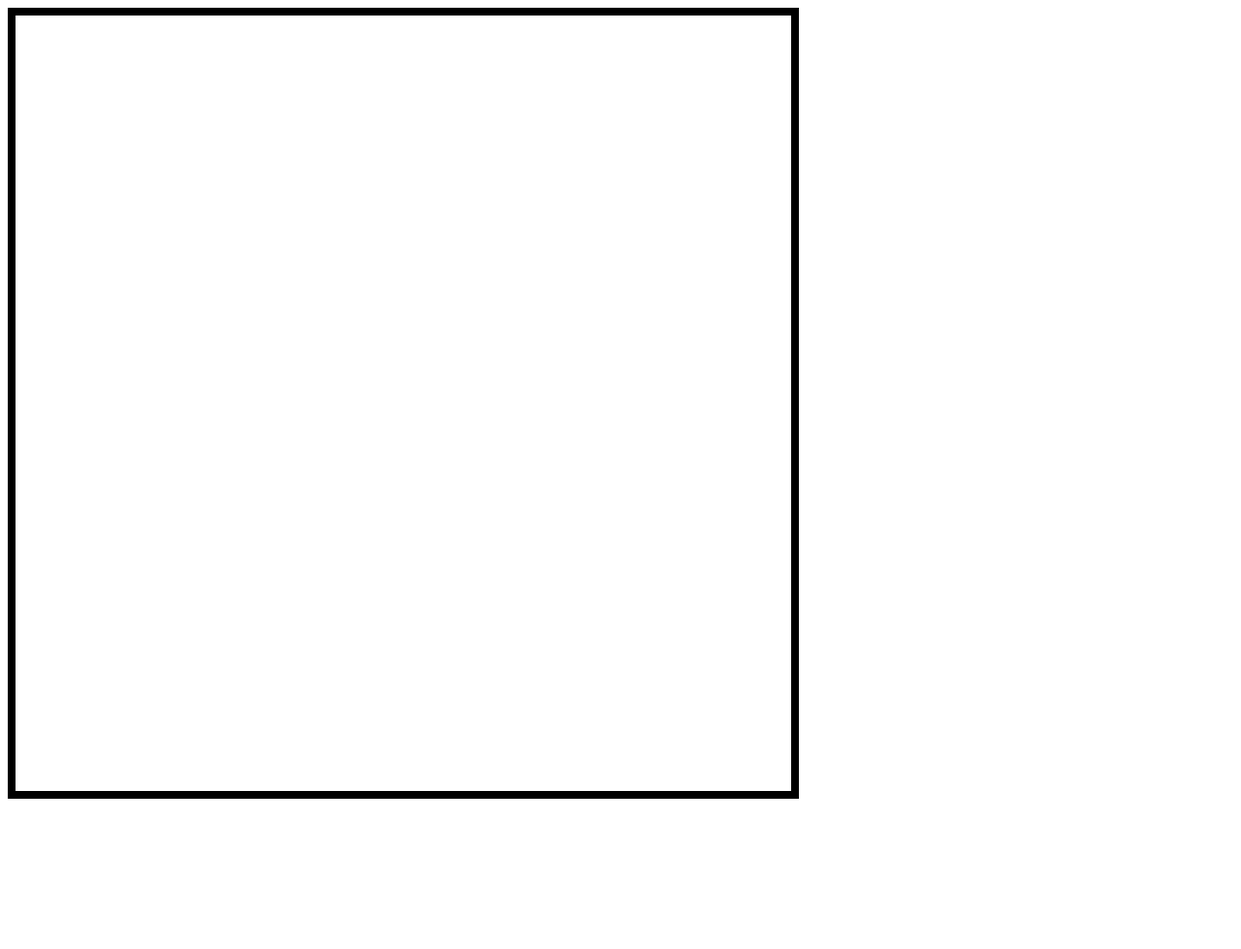
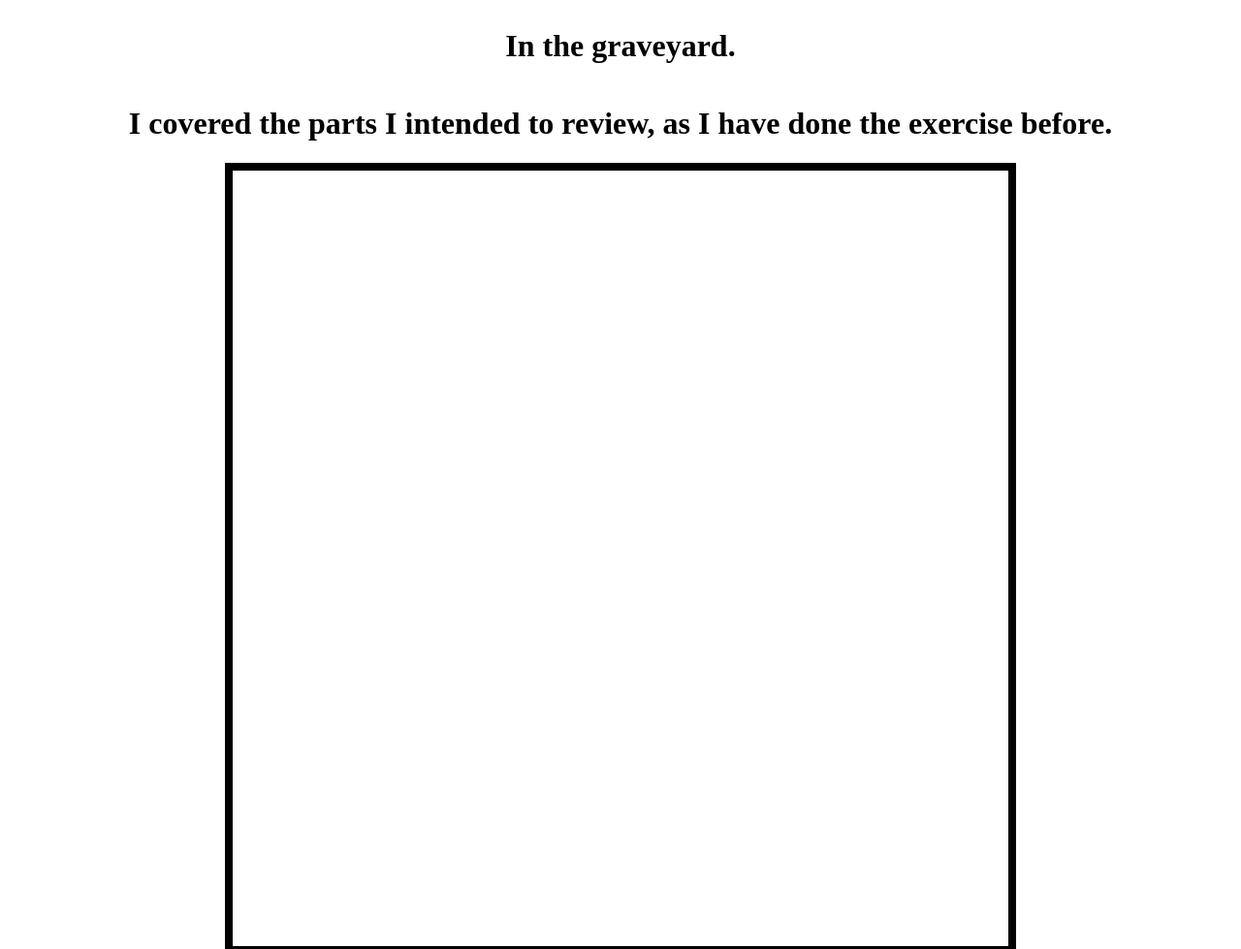
Before and after one commit to RyanMcEntire/etch-a-sketch-review, a plain HTML site: page index.html in a window 1280 px wide. Shown: the top 979 px of the page at 97% size. Before the commit the page ends 832 px from the top, so only its background shows below. Drawn offline with Linux system fonts and the light colour scheme.

Commit message:
finish parts intended for review

```diff
--- a/index.html
+++ b/index.html
@@ -1,13 +1,18 @@
 <!DOCTYPE html>
 <html lang="en">
   <head>
-  <meta charset="UTF-8">
-  <meta http-equiv="X-UA-Compatible" content="IE=edge">
-  <meta name="viewport" content="width=device-width, initial-scale=1.0">
-  <link rel="stylesheet" href="styles.css">
+    <meta charset="UTF-8" />
+    <meta http-equiv="X-UA-Compatible" content="IE=edge" />
+    <meta name="viewport" content="width=device-width, initial-scale=1.0" />
+    <link rel="stylesheet" href="styles.css" />
     <title>Document</title>
   </head>
   <body>
+    <h1>In the graveyard.</h1>
+    <h1>
+      I covered the parts I intended to review, as I have done the exercise
+      before.
+    </h1>
     <div class="gridFrame"></div>
     <script src="main.js"></script>
   </body>
--- a/main.js
+++ b/main.js
@@ -9,7 +9,15 @@ for (let i = 0; i < gridSize; i++) {
 
 gridFrame.style.cssText = `grid-template-columns: repeat(${size}, auto)`;
 
-let mouseIsDown = false;
+const boxes = document.querySelectorAll(".gridFrame > div");
+
+boxes.forEach((box) => {
+  box.addEventListener("mouseover", (e) => {
+    e.target.style.backgroundColor = "green";
+  });
+});
+
+/* let mouseIsDown = false;
 
 document.addEventListener("mousedown", () => {
   mouseIsDown = true;
@@ -28,7 +36,7 @@ boxes.forEach((box) => {
     }
     e.target.style.backgroundColor = "green";
   });
-});
+}); */
 
 /* gridFrame.children.addEventListener(
   "mouseover",
--- a/styles.css
+++ b/styles.css
@@ -1,3 +1,9 @@
+body {
+  display: flex;
+  flex-direction: column;
+  align-items: center;
+}
+
 .gridFrame {
   border-style: solid;
   border-width: 0.5rem;
```
Lines whose indentation alone changed are shown as unchanged.
